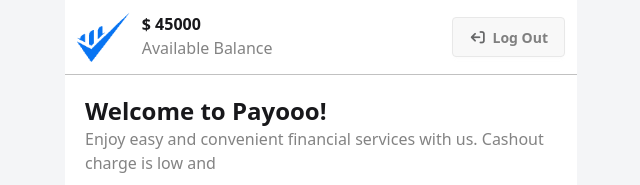
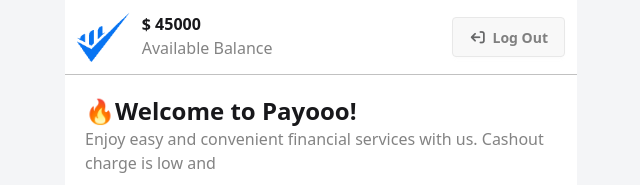
Before and after one commit to IrfanGalib/payoo-app, a plain HTML site: page home.html in a window 1280 px wide. Shown: the top 185 px of the page, without its empty margins (319-959 px from the left). Drawn offline with nearby package versions, Linux system fonts and the light colour scheme.

Commit message:
Added the Fire Emoji

```diff
--- a/home.html
+++ b/home.html
@@ -47,7 +47,7 @@
       </div>
       <!-- Welcome Section -->
       <div class="p-5">
-        <h1 class="text-2xl font-bold">Welcome to Payooo!</h1>
+        <h1 class="text-2xl font-bold">🔥Welcome to Payooo!</h1>
         <p class="text-[#08080880]">
           Enjoy easy and convenient financial services with us. Cashout charge
           is low and
```
